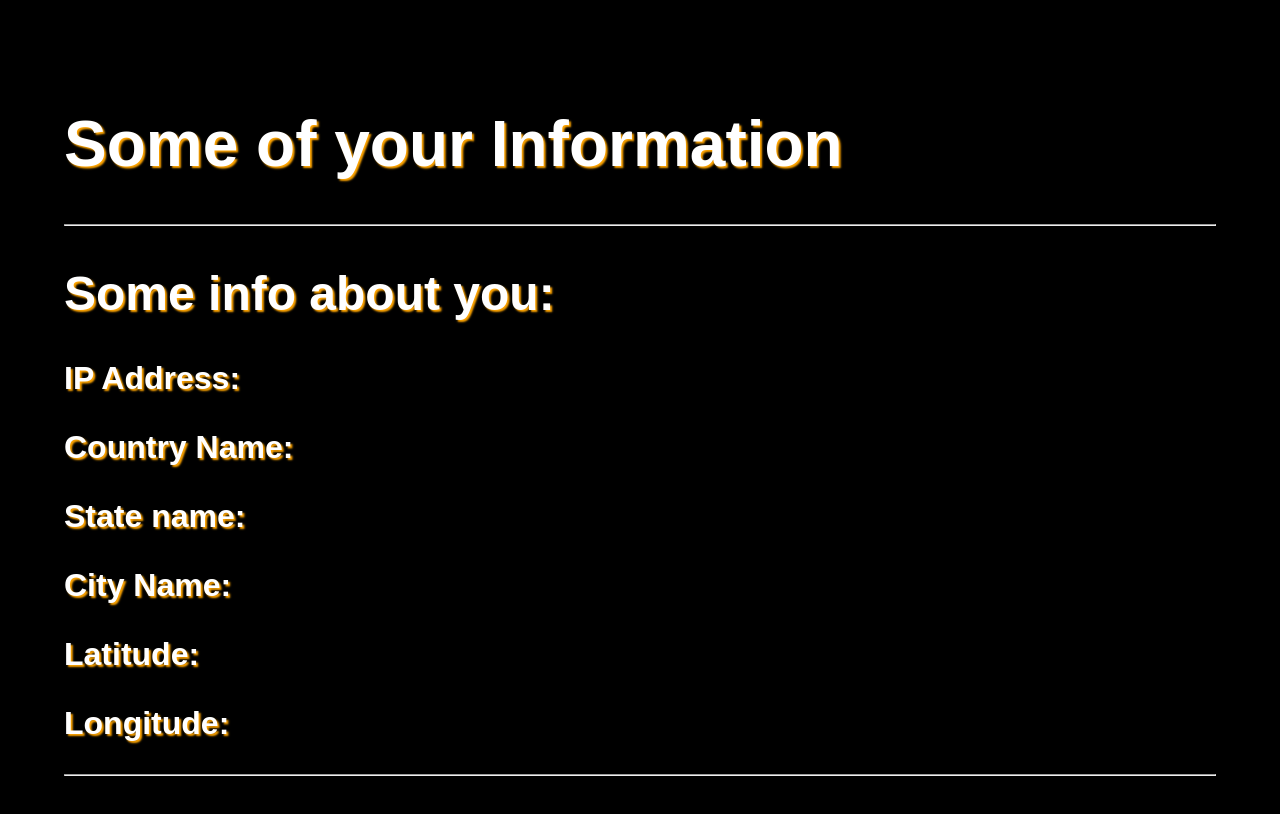
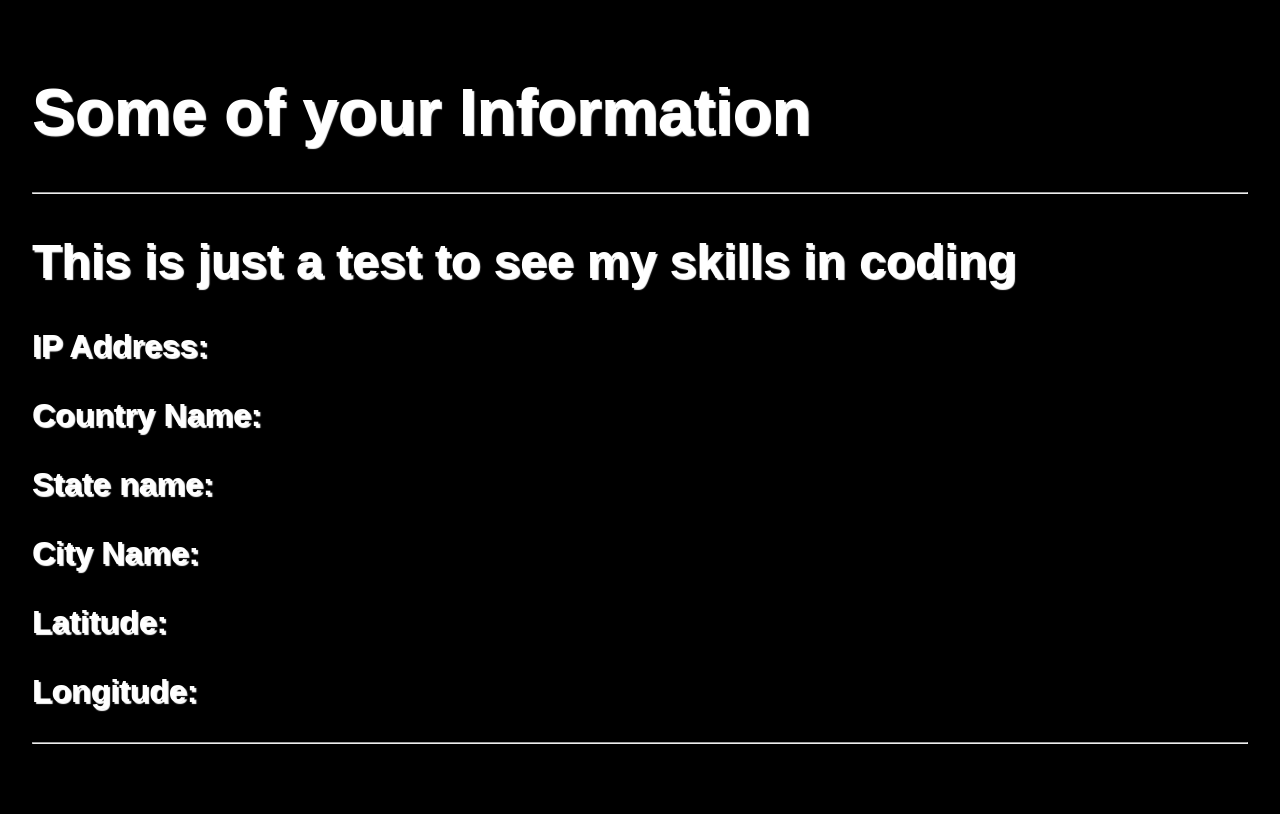
Before and after one commit to MDtowerz/ip, a plain HTML site: page index.html in a window 1280 px wide. Drawn offline with nearby package versions, Linux system fonts and the light colour scheme; no server answers.

Commit message:
Update index.html

```diff
--- a/index.html
+++ b/index.html
@@ -11,21 +11,21 @@
           color: white;
         }
         h1, h2, h3, p {
-          text-shadow: 2px 2px 2px rgba(255, 165, 0);
+          text-shadow: 2px 2px 1px rgba(255, 255, 255);
         }
         body {
           margin: 0;
-          padding: 2em;
+          padding: 1em;
         }
       </style>
-    <title>Trolled!</title>
+    <title>Location</title>
     <meta charset="UTF-8">
     <meta name="viewport" content="width=device-width, initial-scale=1.0">
 </head>
 <body>
     <h1>Some of your Information</h1>
     <hr>
-    <h2>Some info about you:</h2>
+    <h2>This is just a test to see my skills in coding</h2>
     <p><strong>IP Address:</strong> <span id="ip_address"></span></p>
     <p><strong>Country Name:</strong> <span id="country_name"></span></p>
     <p><strong>State name:</strong> <span id="region_name"></span></p>
```
